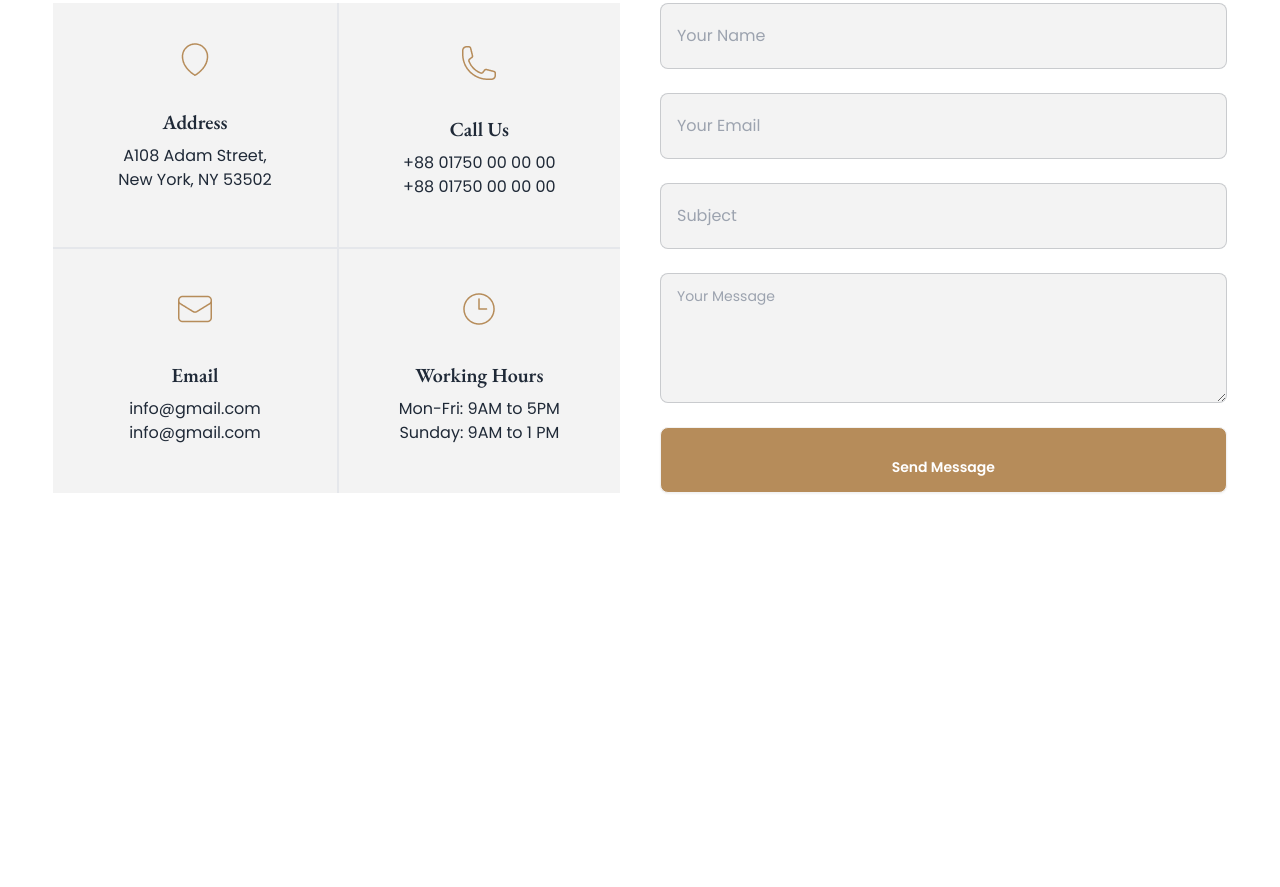
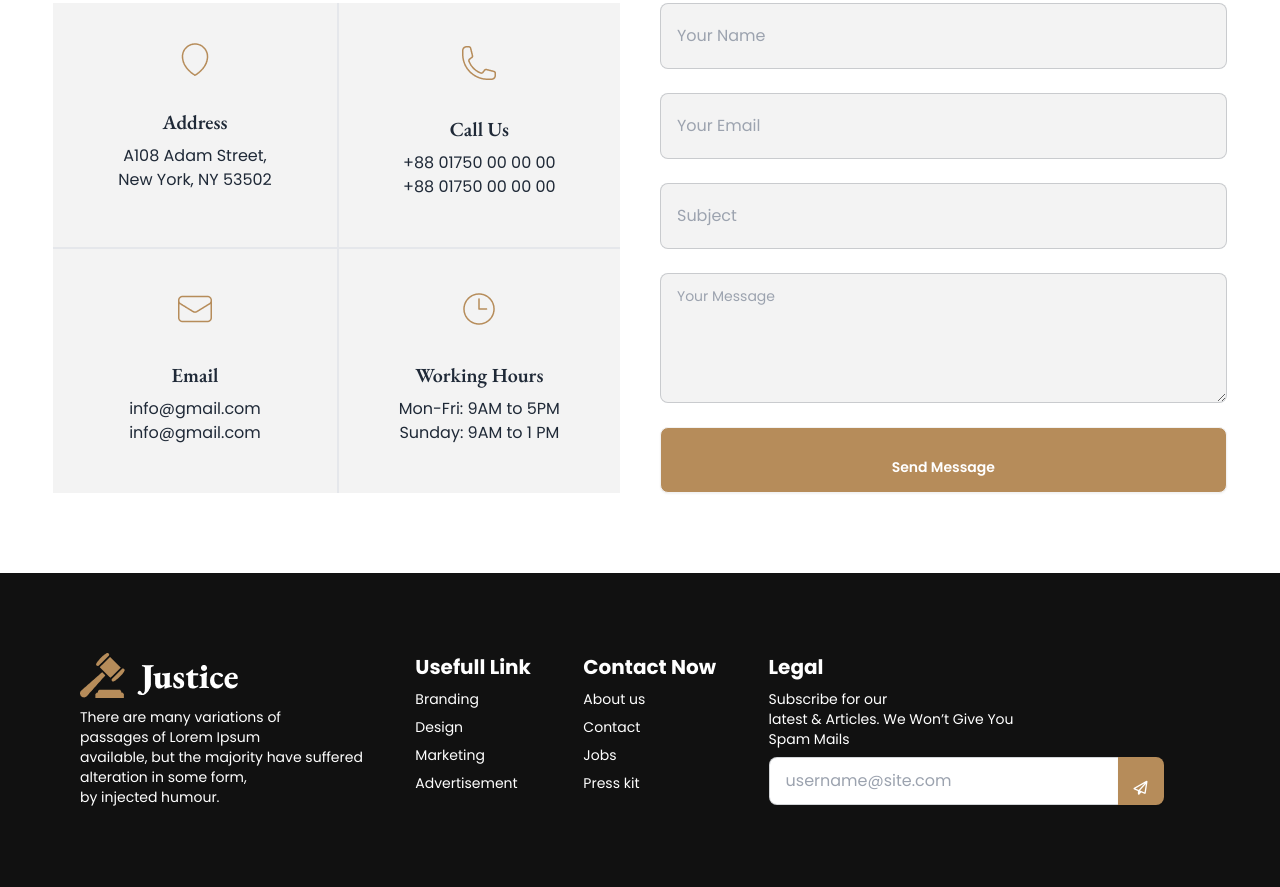
Before and after one commit to walid-official/legal-solution, a plain HTML site: page index.html in a window 1280 px wide. Shown: the part 4038-4925 px from the top of the page. Before the commit the page ends 4611 px from the top, so only its background shows below. Drawn offline with nearby package versions, Linux system fonts and the light colour scheme.

Commit message:
footer section is added

```diff
--- a/index.html
+++ b/index.html
@@ -326,6 +326,36 @@
   </section>
 </main>
 
+<footer class="footer bg-[#111111] text-base-content p-6 md:p-20 text-white">
+  <aside>
+    <img src="images/logo.png" alt="">
+    <p>
+      There are many variations of <br> passages of Lorem Ipsum <br> available, but the majority have suffered <br> alteration in some form, <br> by injected humour.
+    </p>
+  </aside>
+  <nav>
+    <h6 class="text-whtie text-xl font-bold">Usefull Link</h6>
+    <a class="link link-hover">Branding</a>
+    <a class="link link-hover">Design</a>
+    <a class="link link-hover">Marketing</a>
+    <a class="link link-hover">Advertisement</a>
+  </nav>
+  <nav>
+    <h6 class="text-whtie text-xl font-bold">Contact Now</h6>
+    <a class="link link-hover">About us</a>
+    <a class="link link-hover">Contact</a>
+    <a class="link link-hover">Jobs</a>
+    <a class="link link-hover">Press kit</a>
+  </nav>
+  <nav>
+    <h6 class="text-whtie text-xl font-bold">Legal</h6>
+    <a class="link link-hover">Subscribe for our <br> latest & Articles. We Won’t Give You <br> Spam Mails</a>
+    <div class="join">
+      <input type="text" placeholder="username@site.com" class="input input-bordered join-item" />
+      <button class="btn bg-[#B68C5A] border-none join-item py-6"><i class="fa-regular fa-paper-plane text-white"></i></button>
+    </div>
+  </nav>
+</footer>
   <!-- daisyui Js -->
   <script src="https://cdn.tailwindcss.com"></script>
 </body>
```
